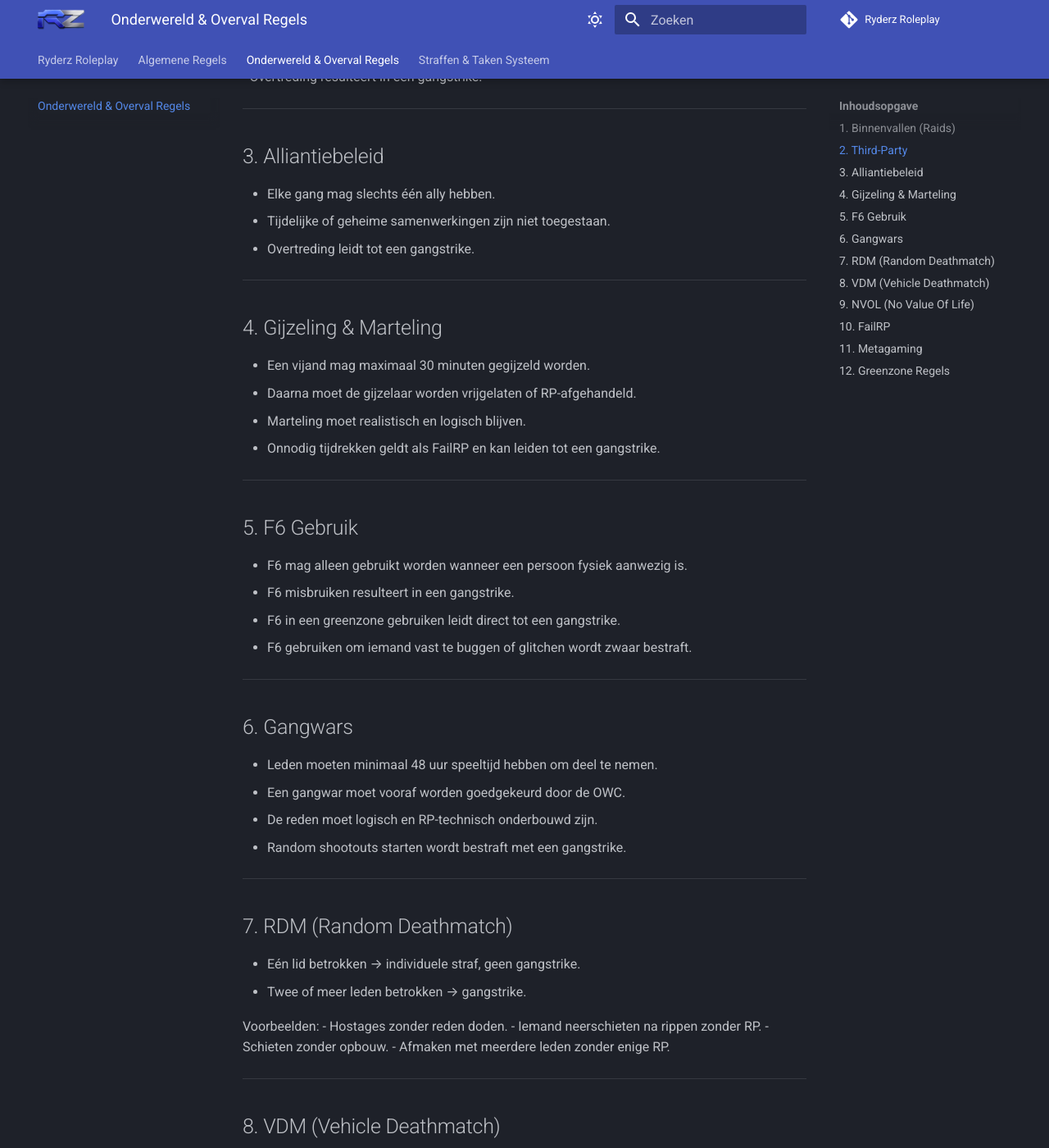
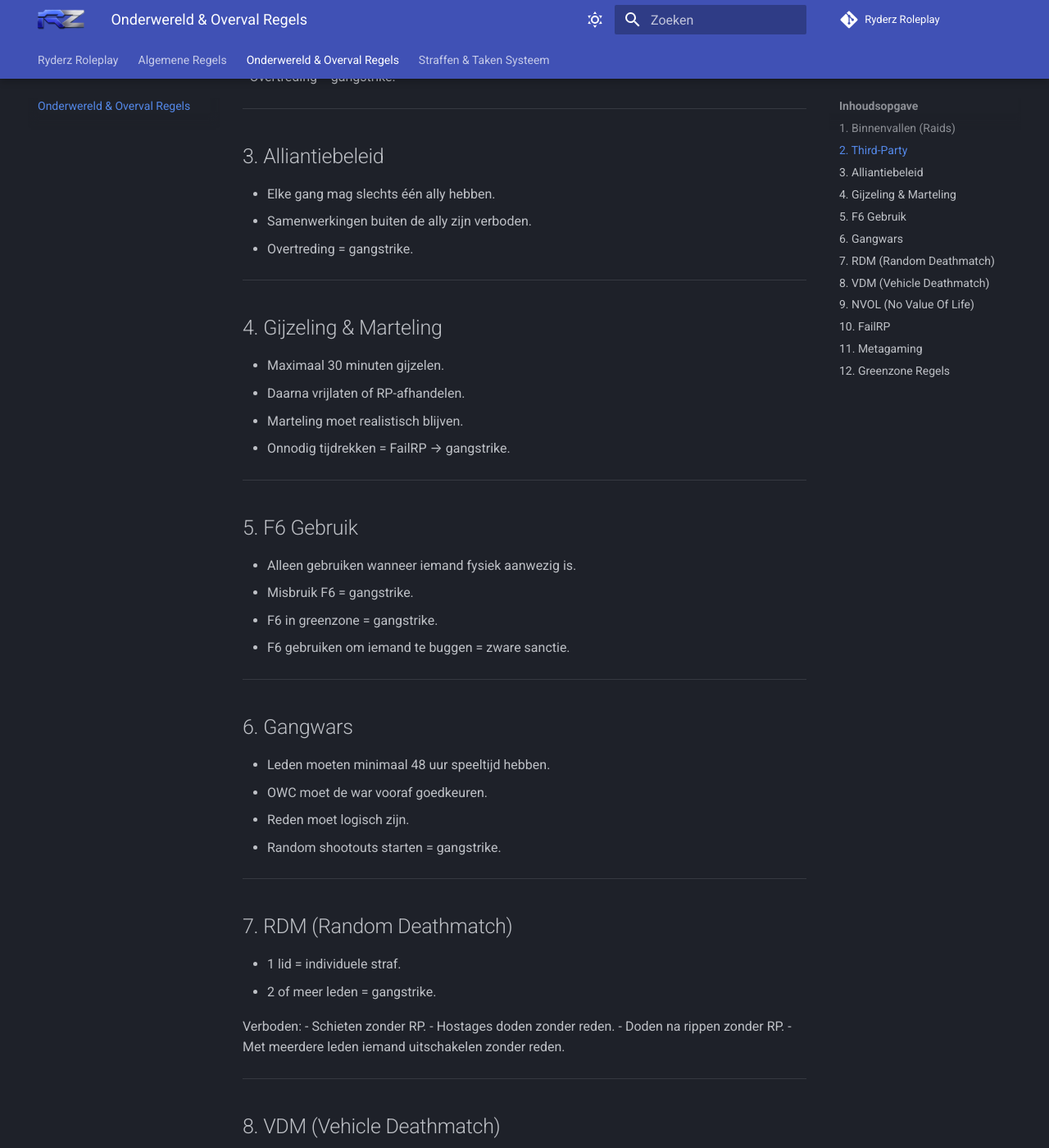
Before and after one commit to MohammedRDZ/mkdoc-ryderz, an MkDocs documentation site: the page built from docs/onderwereld.md, in a window 1280 px wide and 1400 px high, scrolled down 635 px. Shown: the whole window at 82% size. Built offline with MkDocs 1.6.1 and Material for MkDocs 9.7.7, drawn with Linux system fonts in a browser that asks for light colours; comment, search, counter and statistics services are not loaded; some of the changed text lies outside the part shown.

Commit message:
Revise gang rules for clarity and enforcement
Updated rules for raids, third-party interactions, and gang policies to clarify requirements and consequences.

```diff
--- a/docs/onderwereld.md
+++ b/docs/onderwereld.md
@@ -5,9 +5,9 @@
 ## 1. Binnenvallen (Raids)
 - Maximaal 2 binnenvallen per dag per gang.
 - Minimaal 2 uur cooldown tussen binnenvallen.
-- Elke binnenval moet onderbouwd zijn met bewijs (video/screenshot/audio).
+- Bewijs (video, screenshot, audio) is verplicht.
 - Bewijs moet direct naar de OWC worden gestuurd.
-- Geen bewijs betekent een gangstrike.
+- Geen bewijs = gangstrike.
 
 ---
 
@@ -17,138 +17,124 @@
 
 **Wel politie aanwezig:**
 - Counteren is verboden.
-- Overtreding resulteert in een gangstrike.
+- Overtreding = gangstrike.
 
 ---
 
 ## 3. Alliantiebeleid
 - Elke gang mag slechts één ally hebben.
-- Tijdelijke of geheime samenwerkingen zijn niet toegestaan.
-- Overtreding leidt tot een gangstrike.
+- Samenwerkingen buiten de ally zijn verboden.
+- Overtreding = gangstrike.
 
 ---
 
 ## 4. Gijzeling & Marteling
-- Een vijand mag maximaal 30 minuten gegijzeld worden.
-- Daarna moet de gijzelaar worden vrijgelaten of RP-afgehandeld.
-- Marteling moet realistisch en logisch blijven.
-- Onnodig tijdrekken geldt als FailRP en kan leiden tot een gangstrike.
+- Maximaal 30 minuten gijzelen.
+- Daarna vrijlaten of RP-afhandelen.
+- Marteling moet realistisch blijven.
+- Onnodig tijdrekken = FailRP → gangstrike.
 
 ---
 
 ## 5. F6 Gebruik
-- F6 mag alleen gebruikt worden wanneer een persoon fysiek aanwezig is.
-- F6 misbruiken resulteert in een gangstrike.
-- F6 in een greenzone gebruiken leidt direct tot een gangstrike.
-- F6 gebruiken om iemand vast te buggen of glitchen wordt zwaar bestraft.
+- Alleen gebruiken wanneer iemand fysiek aanwezig is.
+- Misbruik F6 = gangstrike.
+- F6 in greenzone = gangstrike.
+- F6 gebruiken om iemand te buggen = zware sanctie.
 
 ---
 
 ## 6. Gangwars
-- Leden moeten minimaal 48 uur speeltijd hebben om deel te nemen.
-- Een gangwar moet vooraf worden goedgekeurd door de OWC.
-- De reden moet logisch en RP-technisch onderbouwd zijn.
-- Random shootouts starten wordt bestraft met een gangstrike.
+- Leden moeten minimaal 48 uur speeltijd hebben.
+- OWC moet de war vooraf goedkeuren.
+- Reden moet logisch zijn.
+- Random shootouts starten = gangstrike.
 
 ---
 
 ## 7. RDM (Random Deathmatch)
-- Eén lid betrokken → individuele straf, geen gangstrike.
-- Twee of meer leden betrokken → gangstrike.
+- 1 lid = individuele straf.
+- 2 of meer leden = gangstrike.
 
-Voorbeelden:
-- Hostages zonder reden doden.
-- Iemand neerschieten na rippen zonder RP.
-- Schieten zonder opbouw.
-- Afmaken met meerdere leden zonder enige RP.
+Verboden:
+- Schieten zonder RP.
+- Hostages doden zonder reden.
+- Doden na rippen zonder RP.
+- Met meerdere leden iemand uitschakelen zonder reden.
 
 ---
 
 ## 8. VDM (Vehicle Deathmatch)
-- Eén lid per ongeluk → waarschuwing.
-- Twee of meer leden → gangstrike.
-- Bewust aanrijden → zware sanctie.
+- 1 lid per ongeluk = waarschuwing.
+- 2+ leden = gangstrike.
+- Bewust aanrijden = sanctie.
 
 ---
 
 ## 9. NVOL (No Value Of Life)
-- Weglopen of wegrijden onder bedreiging geldt als NVOL.
-- Eerste overtreding → waarschuwing.
-- Tweede overtreding → gangstrike.
-- NVOL met meerdere leden → directe gangstrike.
+- Weggaan terwijl men onder schot staat = NVOL.
+- 1e keer waarschuwing, 2e keer gangstrike.
+- Groeps-NVOL = directe gangstrike.
 
 ---
 
 ## 10. FailRP
-- Vluchten naar gangterrein tijdens een achtervolging.
-- Hekken sluiten terwijl je onder schot staat.
-- Binnenvallen zonder geldige RP.
+- Vluchten naar gangterrein tijdens achtervolging.
+- Hekken sluiten onder schot.
+- Scenario tijdrekken.
 - Ganghuizen binnendringen zonder reden.
-- Onnodig tijdrekken tijdens dreiging.
-- Meerdere leden die FailRP plegen kunnen gangstrikes veroorzaken.
+- Groeps-FailRP = gangstrike.
 
 ---
 
 ## 11. Metagaming
-- Porto gebruiken zonder IC-oortje leidt tot een gangstrike.
-- Schermdelen of meekijken via streams is verboden.
-- OOC-informatie IC gebruiken is een zware overtreding.
+- Porto zonder IC-oortje = gangstrike.
+- Schermdelen of stream-meekijken = directe gangstrike.
+- OOC-informatie IC gebruiken = overtreding.
 
 ---
 
 ## 12. Greenzone Regels
-Greenzones zijn volledig vrij van criminaliteit.
-
-Verboden in greenzones:
+Verboden:
 - Ripperen
 - Gijzelen
-- Bedreigen
+- Geweld
 - Wapens trekken
 - Timeren
-- Geweld of elke vorm van criminaliteit
+- Intimidatie
 
-Overtredingen leiden tot een directe gangstrike.
+Greenzone-overtreding = directe gangstrike.
 
 ---
 
-# Overvallen & Hostage Regels (Met Minimale Eisen)
+# OVERVALLEN (MET MINIMALE HOSTAGES & WAPENS)
 
 ---
 
-## 13. Algemene Overval Regels
-- Politie moet binnen 10 minuten reageren.
-- Reageert de politie niet op tijd, dan mogen overvallers vertrekken zonder achtervolging.
-- Zodra de politie is aangesloten mag geen enkele gang of burger zich mengen.
-- Overvallers zijn verantwoordelijk voor logisch en veilig RP.
-- Hostages mogen niet trollen of het scenario saboteren.
+## 13. Overval Regels – Algemene Regels
+- Politie moet binnen 10 minuten aankoppelen.
+- Doet politie dit niet → overvallers mogen vrij vertrekken zonder achtervolging.
+- Na aankoppelen mag niemand (gangs/burgers) zich mengen.
+- Hostage-RP moet serieus en realistisch blijven.
 
 ---
 
 ## 14. Minimale Hostage- & Wapenvereisten per Overval
-Voor elke overval gelden **minimale RP-eisen**.
-Dit zijn geen maximale limieten maar **ondergrenzen** om het scenario realistisch te houden.
-
----
+Elke overval moet minimaal onderstaande middelen inzetten om RP geloofwaardig te maken.
 
 ### 14.1 Winkeloverval
 - Minimaal 1 hostage.
 - Minimaal 1 wapen (pistool of melee).
-
----
 
 ### 14.2 Kleine Bank
 - Minimaal 2 hostages.
 - Minimaal 1 automatic.
 - Minimaal 1 pistool.
 
----
-
 ### 14.3 Juwelier
 - Minimaal 3 hostages.
 - Minimaal 1 automatic.
 - Minimaal 1 pistool.
-
----
 
 ### 14.4 Grote Bank
 - Minimaal 4 hostages.
@@ -157,51 +143,51 @@ Dit zijn geen maximale limieten maar **ondergrenzen** om het scenario realistisc
 
 ---
 
-## 15. Hostage Regels (Algemeen)
-- Hostages moeten op dezelfde locatie blijven (binnen blijft binnen, buiten blijft buiten).
-- Hostage mag niet wisselen tussen binnen/buiten.
+## 15. Hostage Regels
+- Hostage blijft op dezelfde locatie (binnen blijft binnen, buiten blijft buiten).
+- Geen positie-wissel toegestaan.
 - Maximaal 20 minuten vasthouden.
-- Hostage RP moet realistisch en serieus blijven.
-- Hostages mogen niet onnodig in levensgevaar worden gebracht zonder RP-opbouw.
+- Hostage moet RP serieus spelen.
+- Geen troll of sabotage.
 
 ---
 
 ## 16. Hulpdiensten als Hostage
-- Mag alleen wanneer de instantie voldoende personeel heeft om hun RP door te laten gaan.
+- Mag alleen als de instantie genoeg personeel heeft om RP voort te zetten.
 - Politie met 16 mensen → 2 hostages toegestaan.
-- Hostages nemen op overheidswerkplekken (MRB, ziekenhuis, ANWB, overheid) is verboden.
+- Hostages op werkplekken (MRB, ziekenhuis, ANWB) zijn verboden.
 
 ---
 
 ## 17. Shootouts & Ganggeweld
-- Ganggeweld moet een duidelijke RP-reden hebben.
-- Random shootouts worden bestraft met een gangstrike.
-- Binnenvallen op gangterrein is toegestaan tot 2 keer per dag en alleen met bewijs.
+- Er moet altijd een geldige RP-reden zijn.
+- Random shootouts → gangstrike.
+- Binnenvallen op gangterrein → maximaal 2 per dag, altijd met bewijs.
 
 ---
 
 ## 18. Combat Logging
-- De stad verlaten tijdens actief RP leidt tot een directe gangstrike.
-- Bij crash moet je zo snel mogelijk terugkeren en het scenario afmaken.
+- De stad verlaten tijdens actief RP = directe gangstrike.
+- Na een crash moet men direct terugkomen en RP afmaken.
 
 ---
 
 ## 19. Wapens, Drugs & Rippen
-Rippen is toegestaan wanneer de persoon:
-- Een holster draagt, of
-- Een masker draagt, of
-- Een bodyvest draagt.
+Rippen mag alleen wanneer persoon:
+- Een holster,
+- Een masker,
+- Of een bodyvest draagt.
 
 Verboden:
 - Rippen zonder RP.
-- OOC handel.
-- Rippen in een greenzone.
+- OOC-deals.
+- Ripperen in greenzones.
 
 ---
 
 ## 20. Verraad & Gangidentiteit
-- Verraad moet logisch, opgebouwd en realistisch zijn.
+- Verraad moet logisch zijn en via RP worden gespeeld.
 - Gangs moeten herkenbare kleding dragen.
-- Kleding van een andere gang dragen is verboden, tenzij met duidelijke RP.
+- Kleding van andere gangs dragen zonder RP is verboden.
 
 ---
```
